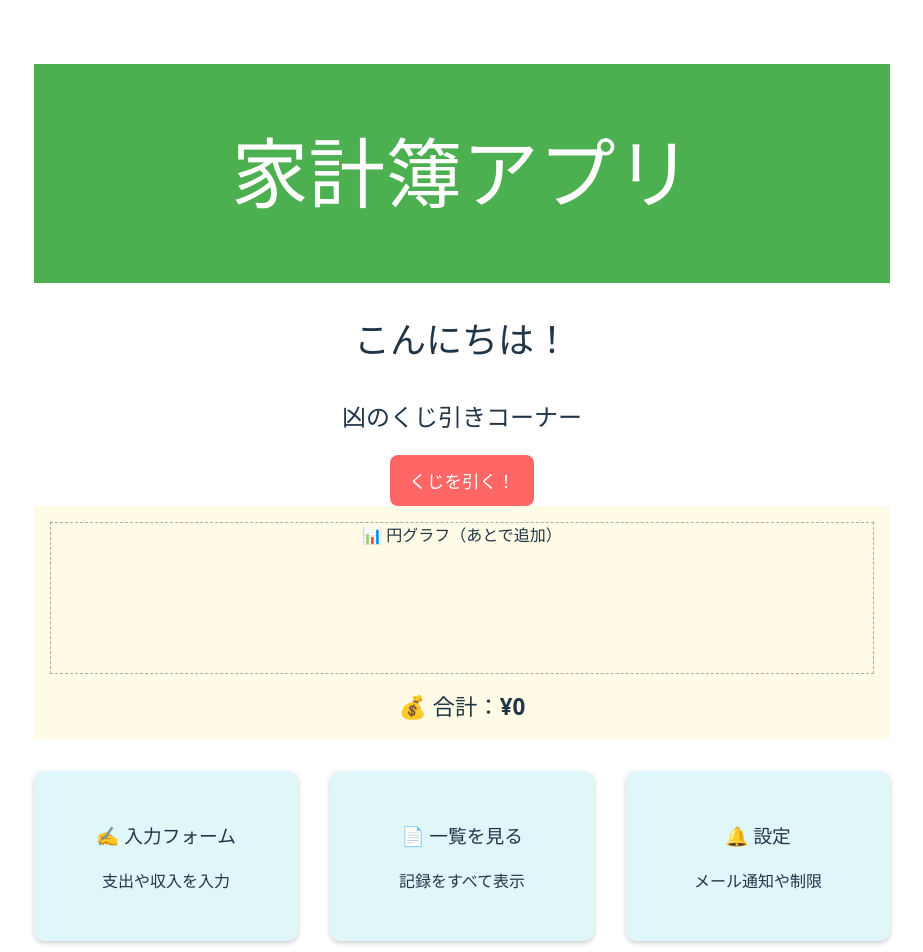
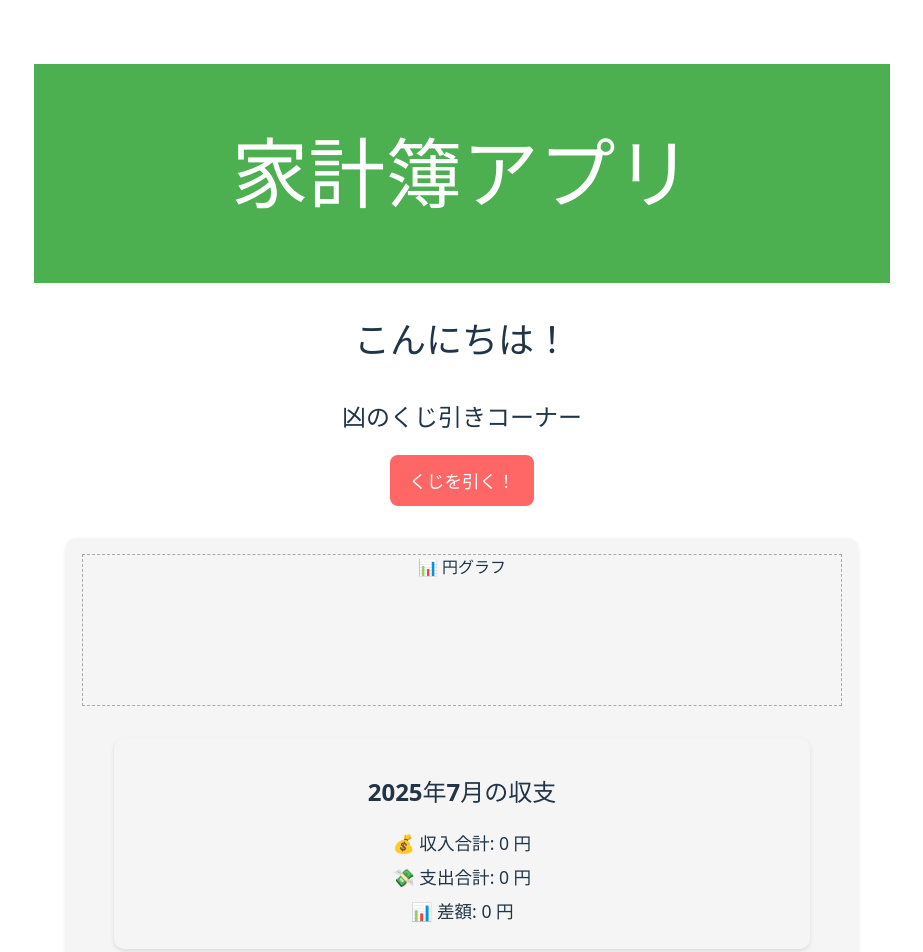
Before and after one commit to noctali168/Vue-kakeiboD, a Vue app: page / in a window 1280 px wide. Shown: the top 952 px of the page, without its empty margins (178-1101 px from the left). Built offline with nearby package versions, Linux system fonts and the light colour scheme.

Commit message:
月の収支合計計算

```diff
--- a/src/components/SummaryArea.vue
+++ b/src/components/SummaryArea.vue
@@ -1,16 +1,54 @@
 <template>
   <section class="summary-area">
-    <div class="graph-placeholder">📊 円グラフ（あとで追加）</div>
-    <div class="total">💰 合計：¥0</div>
+    <div class="graph-placeholder">📊 円グラフ</div>
+
+     <div class="summary-area">
+    <h2>{{ year }}年{{ month }}月の収支</h2>
+    <div class="summary">
+      <p>💰 収入合計: {{ incomeTotal }} 円</p>
+      <p>💸 支出合計: {{ expenseTotal }} 円</p>
+      <p>📊 差額: {{ balance }} 円</p>
+    </div>
+  </div>
+
   </section>
 </template>
 
+<script setup>
+import { ref, computed, onMounted } from 'vue'
+
+const records = ref([])
+const year = new Date().getFullYear()
+const month = new Date().getMonth() + 1
+
+const filtered = computed(() => {
+  return records.value.filter(r => {
+    const [y, m] = r.date.split('-')
+    return Number(y) === year && Number(m) === month
+  })
+})
+
+const incomeTotal = computed(() =>
+  filtered.value
+    .filter(r => r.type === '収入')
+    .reduce((sum, r) => sum + Number(r.amount), 0)
+)
+
+const expenseTotal = computed(() =>
+  filtered.value
+    .filter(r => r.type === '支出')
+    .reduce((sum, r) => sum + Number(r.amount), 0)
+)
+
+const balance = computed(() => incomeTotal.value - expenseTotal.value)
+
+onMounted(() => {
+  const data = JSON.parse(localStorage.getItem('kakeibo-records') || '[]')
+  records.value = data
+})
+</script>
+
 <style scoped>
-.summary-area {
-  background: #fffbe6;
-  padding: 1rem;
-  text-align: center;
-}
 .graph-placeholder {
   height: 150px;
   border: 1px dashed #aaa;
@@ -20,4 +58,16 @@
   font-weight: bold;
   font-size: 1.4rem;
 }
+.summary-area {
+  margin: 2rem;
+  padding: 1rem;
+  background: #f5f5f5;
+  border-radius: 10px;
+  box-shadow: 0 2px 4px rgba(0,0,0,0.1);
+}
+
+.summary p {
+  font-size: 1.1rem;
+  margin: 0.5rem 0;
+}
 </style>
```
